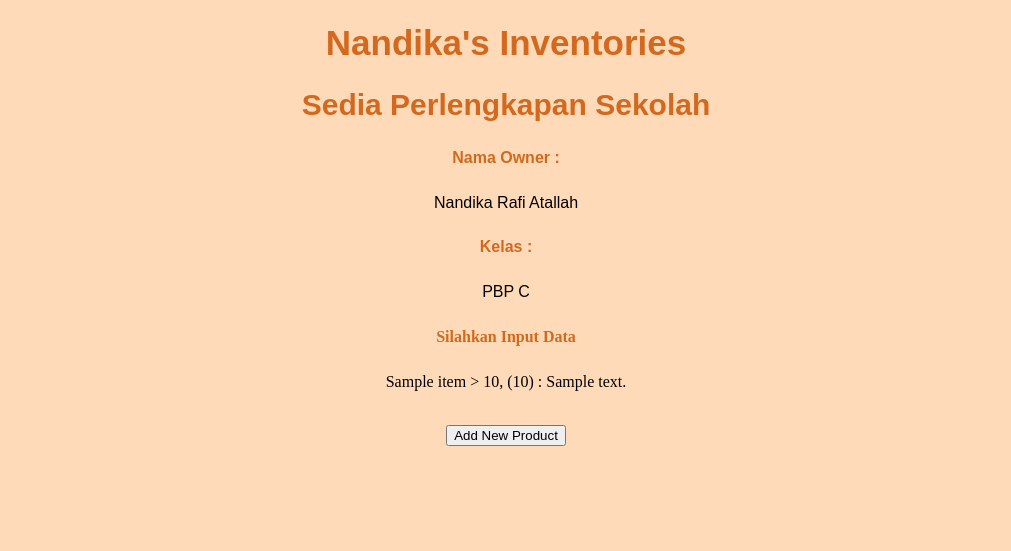
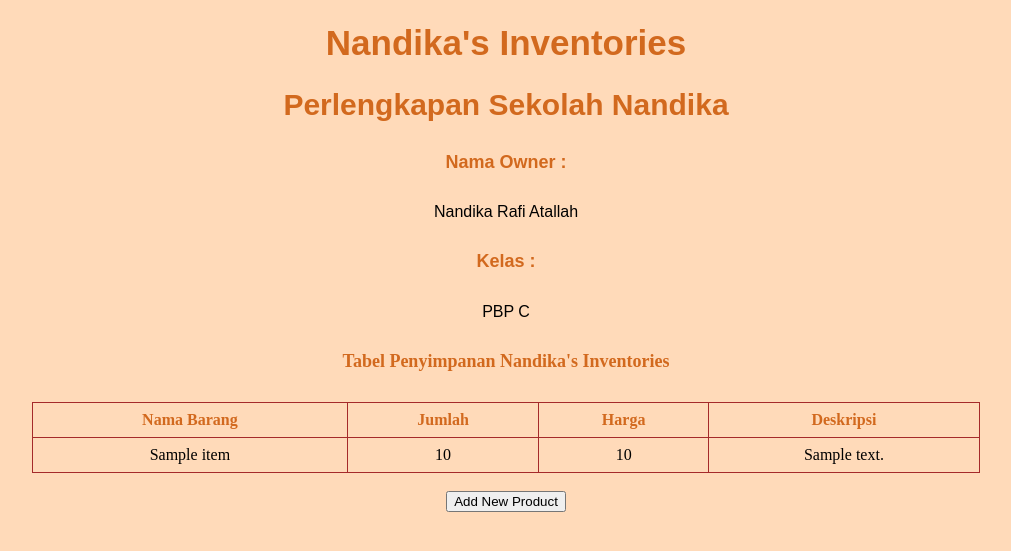
Before and after one commit to nandikarafi/nandika_inventory, a Django app: page / in a window 1280 px wide. Shown: the top 551 px of the page, without its empty margins (134-1145 px from the left). Run offline with Django 4.2, Linux system fonts and the light colour scheme; tables that the repository leaves empty hold one stand-in row (values such as "Sample post").

Commit message:
selesai mengerjakan tugas 3

```diff
--- a/main/templates/main.html
+++ b/main/templates/main.html
@@ -19,9 +19,6 @@ h2 {
     color: chocolate;
 }
 
-.center-text {
-  text-align: center;
-}
 
 body {
     background-color: peachpuff;
@@ -29,7 +26,7 @@ body {
 
 h5 {
     color: chocolate;
-    font-size: 16px;
+    font-size: 18px;
 }
 
 p {
@@ -46,27 +43,64 @@ color: black;
     text-align: center;
   }
 
+.product-table {
+    border-collapse: collapse;
+    width: 75%;
+    margin: 0 auto;
+    border-color: brown;
+
+}
+
+.product-table th, .product-table td {
+    border: 1px solid brown;
+    padding: 8px;
+    text-align: center;
+}
+
+.table-container {
+    text-align: center;
+}
+
+.product-table th {
+    color: chocolate;
+    background-color: peachpuff;
+}
+
+.product-table td {
+    background-color: peachpuff;
+}
+
 </style>
 </head>
 <body>
 
-<div class="center-text">
+<div class="table-container">
   <h1 id="text"><b>Nandika's Inventories</b></h1>
-  <h2 id="text">Sedia Perlengkapan Sekolah</h2>
+  <h2 id="text">Perlengkapan Sekolah Nandika</h2>
   <h5 id="text">Nama Owner : </h5>
   <p id="text">{{ name }}</p>
   <h5 id="text">Kelas : </h5>
   <p id="text">{{ kelas }}</p>
-  <table>
+  <table class="product-table">
     <tr>
-        <h5>Silahkan Input Data</h5>
+        <h5>Tabel Penyimpanan Nandika's Inventories</h5>
     </tr>
 
     {% comment %} Berikut cara memperlihatkan data produk di bawah baris ini {% endcomment %}
-
+    <thead>
+      <tr>
+          <th>Nama Barang</th>
+          <th>Jumlah</th>
+          <th>Harga</th>
+          <th>Deskripsi</th>
+      </tr>
+  </thead>
     {% for product in products %}
         <tr>
-            <p>{{product.name}} > {{product.amount}}, ({{product.price}}) :  {{product.description}}</p>
+          <td>{{ product.name }}</td>
+          <td>{{ product.amount }}</td>
+          <td>{{ product.price }}</td>
+          <td>{{ product.description }}</td>
         </tr>
     {% endfor %}
 </table>
```
Also changed, not shown: README.md, Screenshoot_HTML.png (added), Screenshoot_JSON.png (added), Screenshoot_JSON_id.png (added), Screenshoot_XML.png (added), Screenshoot_XML_id.png (added).
